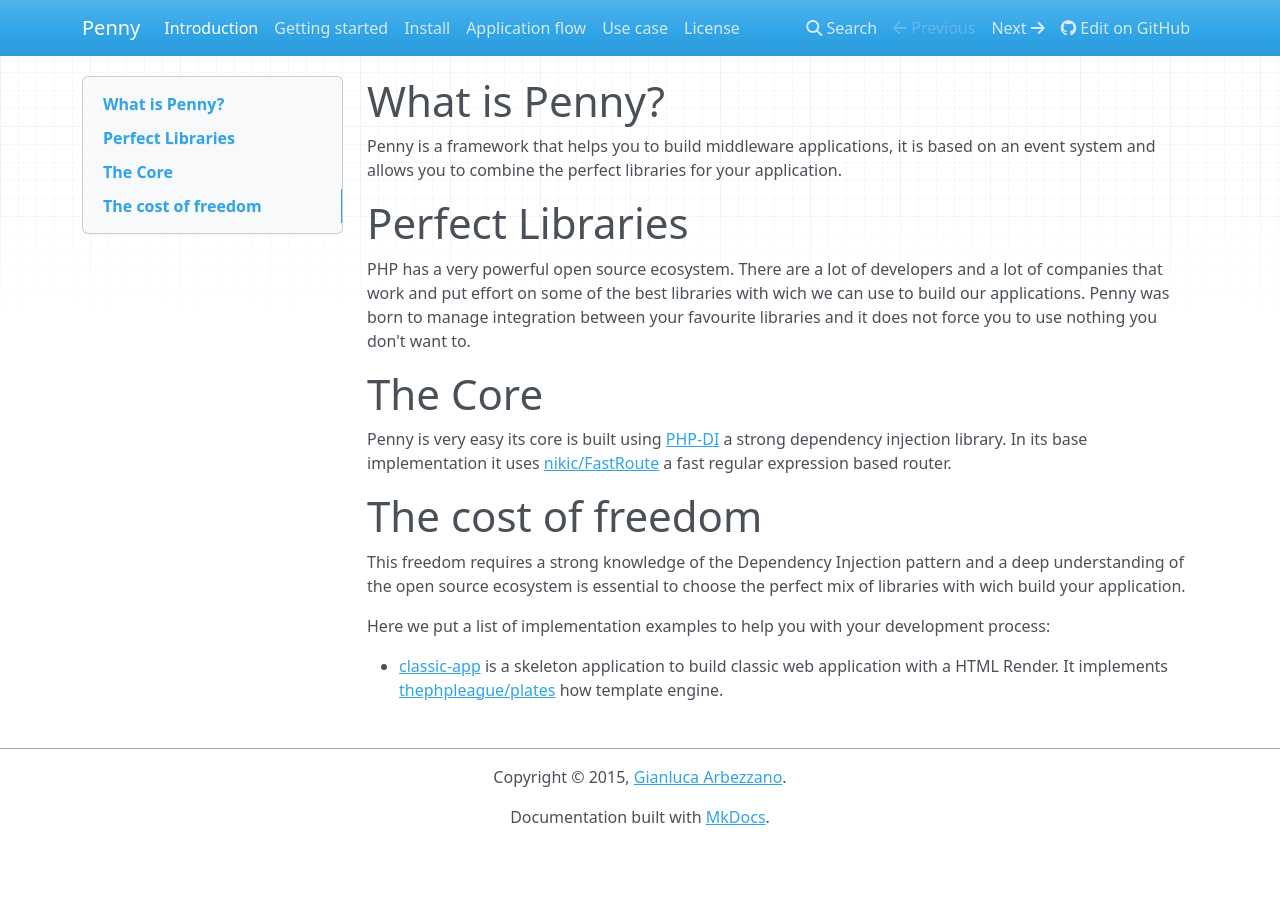
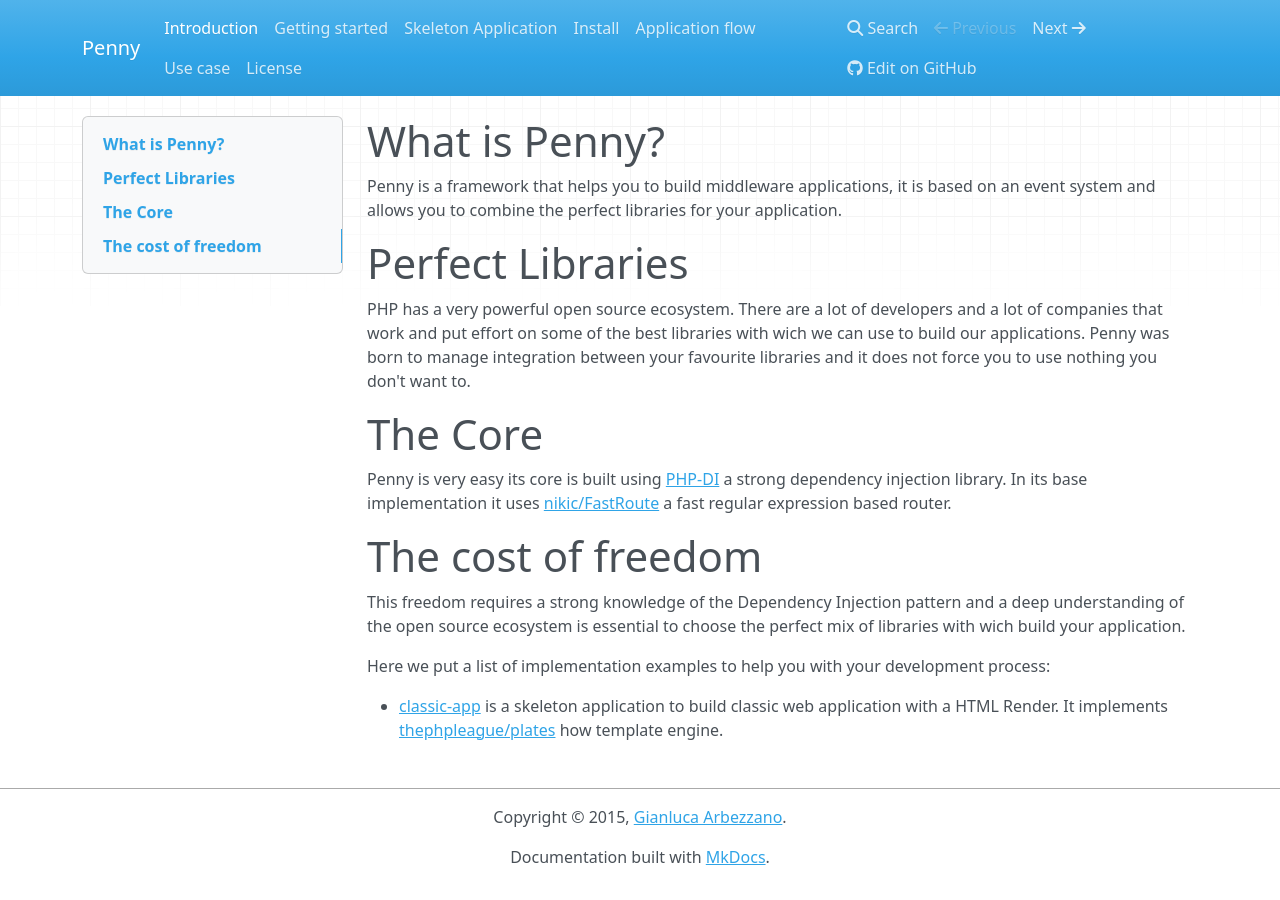
Before and after one commit to pennyphp/penny, an MkDocs documentation site: the page built from docs/index.md, in a window 1280 px wide. Built offline with MkDocs 1.6.1, drawn with Linux system fonts in a browser that asks for light colours; nearby versions of some CDN libraries; old or Windows-style settings are respelled for this version of MkDocs.

Commit message:
fixed mkdocs config

```diff
--- a/mkdocs.yml
+++ b/mkdocs.yml
@@ -6,6 +6,7 @@ repo_url: https://github.com/gianarb/penny
 pages:
 - ['index.md', 'Introduction']
 - ['getting-started.md', 'Getting started']
+- ['skeleton-application.md', 'Skeleton Application']
 - ['install.md', 'Install']
 - ['flow.md', 'Application flow']
 - ['use-case.md', 'Use case']
```
